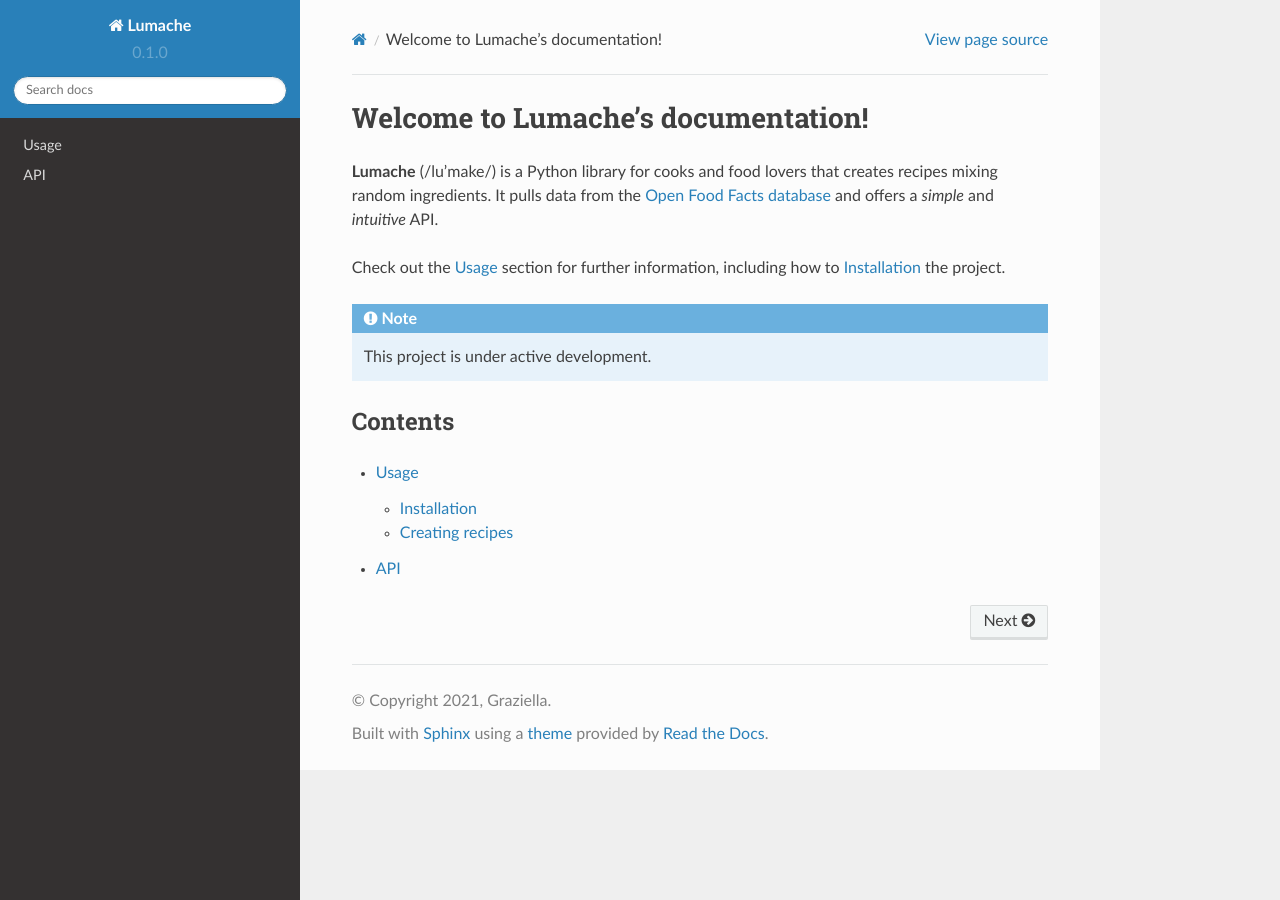
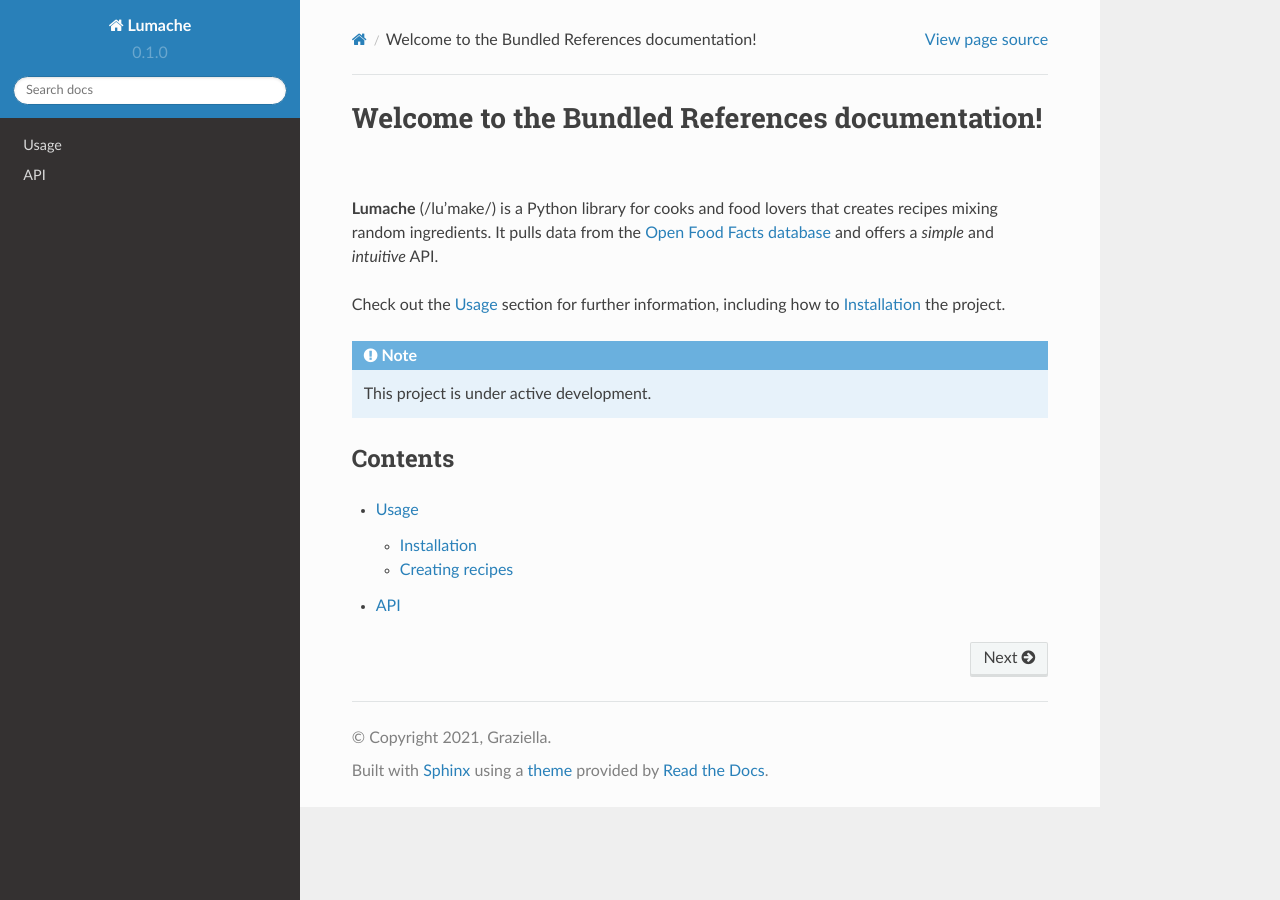
Before and after one commit to JAlexanderCarr/bundledrefs, a Sphinx documentation site: the page built from docs/source/index.rst, in a window 1280 px wide. Built offline with Sphinx 7.4.7 and the Read the Docs theme 2.0.0, drawn with Linux system fonts in a browser that asks for light colours.

Commit message:
Updated home page

```diff
--- a/docs/source/index.rst
+++ b/docs/source/index.rst
@@ -1,5 +1,5 @@
-Welcome to Lumache's documentation!
-===================================
+Welcome to the Bundled References documentation!
+================================================
 
 **Lumache** (/lu'make/) is a Python library for cooks and food lovers
 that creates recipes mixing random ingredients.
```
